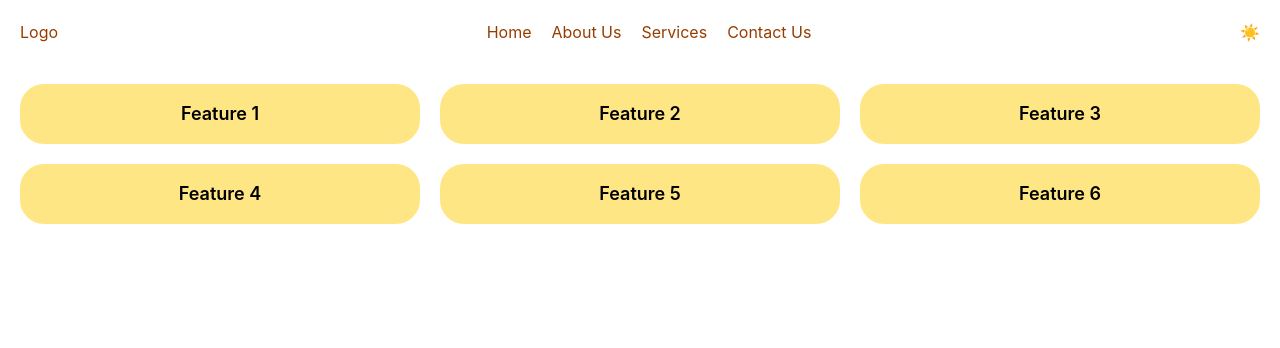
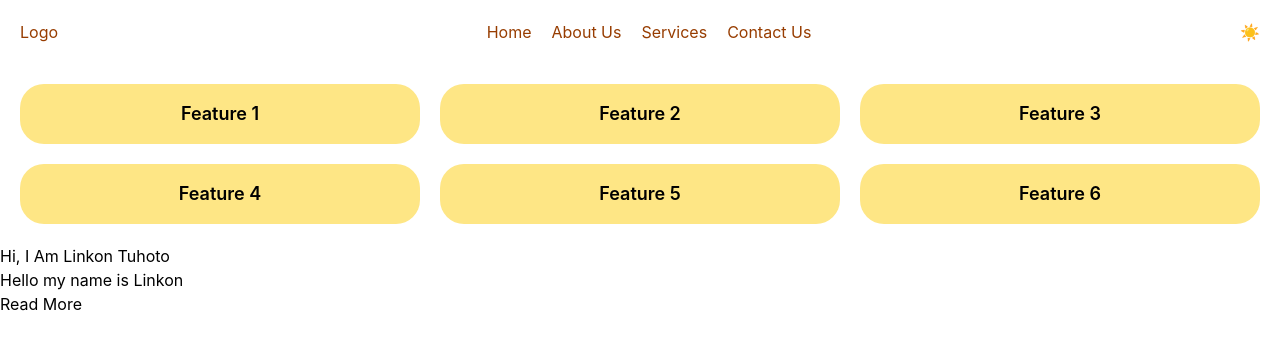
Before and after one commit to Linkon-Tuhoto/react-basics, a React app: page / in a window 1280 px wide. Shown: the top 348 px of the page. Built offline with nearby package versions, Linux system fonts and the light colour scheme; the HTML template or start-up script is replaced by a standard one.

Commit message:
learnt using useState

```diff
--- a/src/App.jsx
+++ b/src/App.jsx
@@ -32,11 +32,15 @@ import './App.css'
   )
 }*/
 
-import Header from './components/header.jsx'
+import Header from './components/Header.jsx';
+import About from './components/About.jsx';
 
 function Add(){
   return(
+    <>
     <Header></Header>
+    <About></About>
+    </>
   );
 }
 
--- /dev/null
+++ b/src/components/About.jsx
@@ -0,0 +1,19 @@
+import { useState } from "react";
+
+import React from 'react';
+
+function About() {
+    const[Show, setShow] = useState(false);
+  return (
+    <>
+    <div>
+        <p>Hello my name is Linkon <br/>
+            {Show && "And am a frontend developer"}
+        </p>
+        <button onClick={() => setShow(!Show)}>Read More</button>
+    </div>
+    </>
+  );
+}
+
+export default About
--- a/src/components/header.jsx
+++ b/src/components/Header.jsx
@@ -3,6 +3,7 @@ import { useState } from "react";
 function Header(){
     const [open, Setopen] = useState(false);
     const [theme, Settheme] = useState("light");
+    const [show, Setshow] = useState(false);
     return(
         <div className="theme">
             {/*Navbar*/}
@@ -40,6 +41,14 @@ function Header(){
             <div className="rounded-3xl bg-amber-200 p-4 hover:bg-amber-400 hover:scale-105 transition-all">Feature 5</div>
             <div className="rounded-3xl bg-amber-200 p-4 hover:bg-amber-400 hover:scale-105 transition-all">Feature 6</div>
         </div>
+
+        {/*About Me*/}
+        <div>
+            <p>
+                Hi, I Am Linkon Tuhoto
+                {}
+            </p>
+        </div>
         </div>
     );
 }
```
